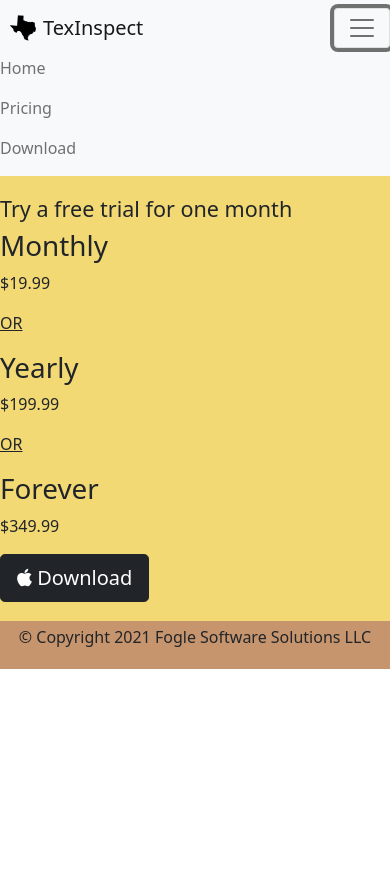
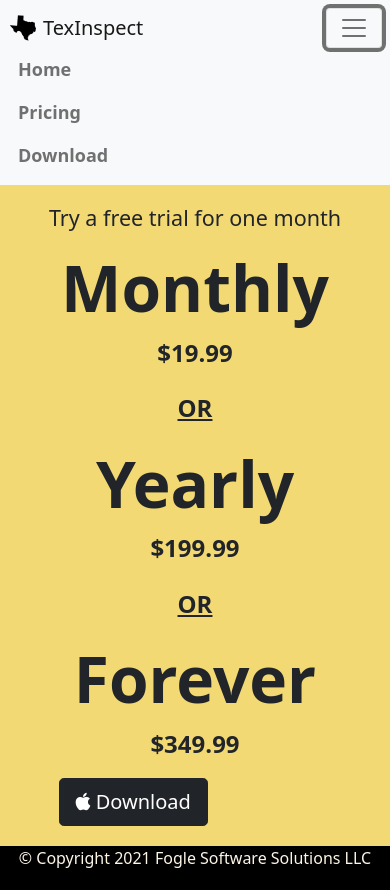
Before and after one commit to TXC4/Home-Inspection-Website, a plain HTML site: page HomeInspectionWebsite/pricing.html in a window 390 px wide. Both pictures are taken after a click on the button "Toggle navigation". Before the commit the page ends 844 px from the top, so only its background shows below. Drawn offline with nearby package versions, Linux system fonts and the light colour scheme.

Commit message:
Update style.css

```diff
--- a/HomeInspectionWebsite/css/style.css
+++ b/HomeInspectionWebsite/css/style.css
@@ -1,11 +1,31 @@
 /* Color Palette: https://colorhunt.co/palette/219727 */
 
-/* Section 1 */
+/* Navbar */
 
 .navbar-brand {
 	margin-left: 2%;
 	font-weight: 500;
 }
+
+.navbar {
+	padding-bottom: 0 0 4.5rem;
+}
+
+.navbar-nav {
+	padding-right: 2%;
+}
+
+.navbar-toggler {
+	margin-right: 2%;
+}
+
+.nav-item {
+	padding: 0 18px;
+	font-size: large;
+	font-weight: 600;
+}
+
+/* Section 1 */
 
 #section1 {
 	background-color: #f2d974;
@@ -19,7 +39,7 @@
 }
 
 .download-button {
-	margin: 0% auto 0% 20%;
+	margin: 0% auto 0% 15%;
 	animation: jello;
 	animation-duration: 1s;
 	animation-delay: 0.75s;
@@ -52,6 +72,15 @@
 	margin: 0% 10% 0% 10%;
 }
 
+.div2:hover {
+	animation: pulse;
+	animation-duration: 0.35s;
+}
+
+.div2 i {
+	margin-bottom: 3%;
+}
+
 /* Section 3 */
 #howToUseHeading {
 	text-align: center;
@@ -71,6 +100,14 @@
 	top: 0;
 }
 
+.carousel-caption h5 {
+	font-size: x-large;
+}
+
+.carousel-caption p {
+	font-size: large;
+}
+
 .img-fluid {
 	width: auto;
 	height: 50vh;
@@ -86,12 +123,48 @@
 	padding-top: 1%;
 	padding-bottom: 1%;
 	color: #fff;
+	font-size: large;
+	font-weight: 500;
 }
 
 /* Footer */
 footer {
-	padding-top: 1%;
 	padding-bottom: 1%;
-	background-color: #c7956d;
+	text-align: center;
+	background-color: #000;
+	color: oldlace;
+}
+
+/* Pricing */
+.pricingText {
 	text-align: center;
 }
+
+.pricingText h4 {
+	animation: zoomInDown;
+	animation-duration: 1.5s;
+}
+
+.pricingText h1 {
+	margin-top: 5%;
+	font-size: 400%;
+	font-weight: 800;
+}
+
+.pricingText p {
+	font-weight: 600;
+	font-size: 150%;
+}
+
+.or {
+	margin-top: 5%;
+}
+.download-button-pricing {
+	margin: 0% auto 0% 15%;
+}
+
+.download-button-pricing:hover {
+	background-color: #72abf7;
+	animation: rubberBand;
+	animation-duration: 0.5s;
+}
```
